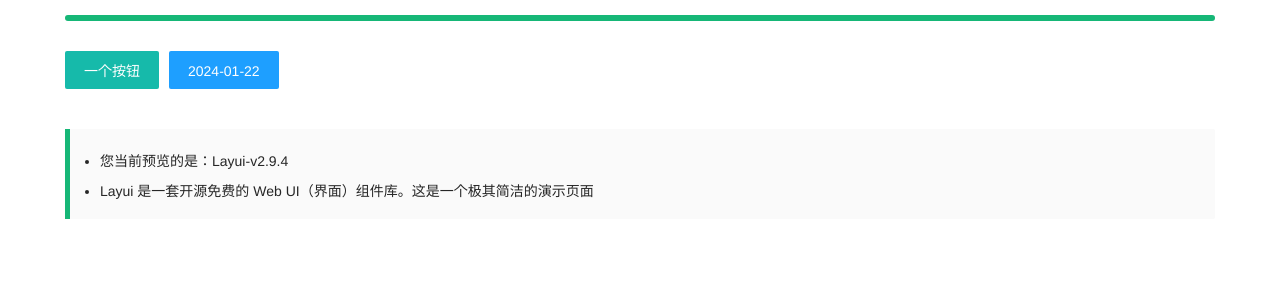
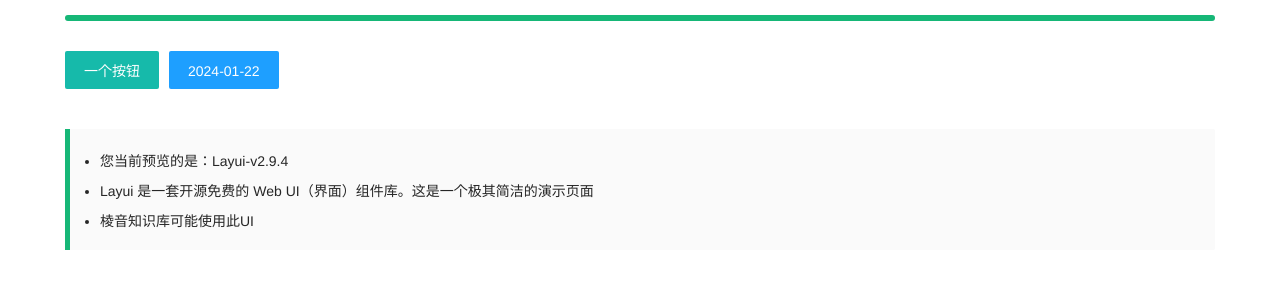
Before and after one commit to PRISMNOTE/knowledge, a plain HTML site: page index.html in a window 1280 px wide. Drawn offline with Linux system fonts and the light colour scheme.

Commit message:
Update index.html

```diff
--- a/index.html
+++ b/index.html
@@ -24,6 +24,7 @@
       <ul>
         <li>您当前预览的是：<span>Layui-v<span id="version"></span></span></li>
         <li>Layui 是一套开源免费的 Web UI（界面）组件库。这是一个极其简洁的演示页面</li>
+        <li>棱音知识库可能使用此UI</li>
       </ul>
     </div>
   </blockquote>
```
